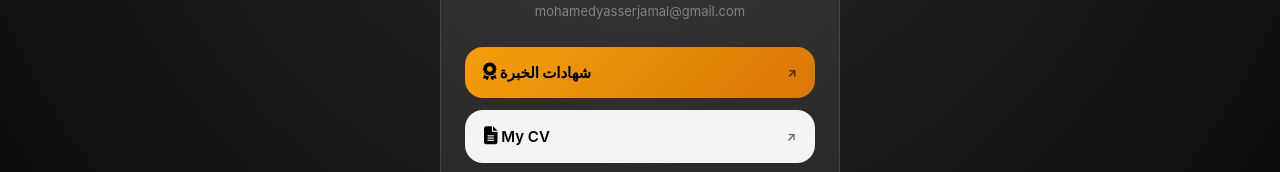
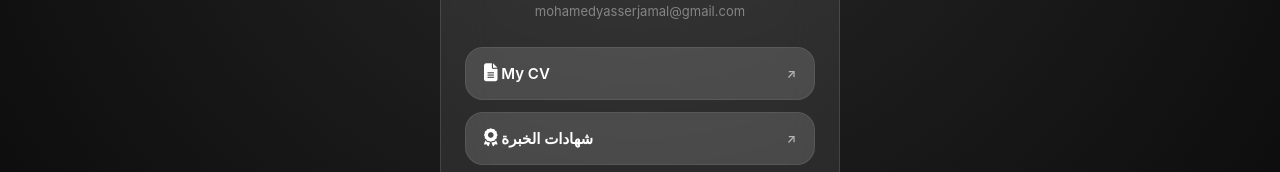
Before and after one commit to boda1422010-art/Mohammed-links, a plain HTML site: page index.html in a window 1280 px wide. Shown: the part 252-424 px from the top of the page. Drawn offline with Linux system fonts and the light colour scheme.

Commit message:
Update index.html

```diff
--- a/index.html
+++ b/index.html
@@ -19,10 +19,6 @@ h1{color:#fff;font-size:30px;font-weight:800;margin-bottom:6px}
 .link i{font-size:18px}
 .arrow{opacity:0.6;font-size:12px}
 .ip-logo{width:22px;height:22px;border-radius:6px;object-fit:cover}
-.cv{background:rgba(255,255,255,0.95) !important;color:#000 !important}
-.cv .arrow{color:#000}
-.certificates{background:linear-gradient(135deg, #f59e0b, #d97706) !important;color:#000 !important;border:none !important;font-weight:800}
-.certificates i, .certificates .arrow{color:#000}
 </style>
 </head>
 <body>
@@ -32,8 +28,8 @@ h1{color:#fff;font-size:30px;font-weight:800;margin-bottom:6px}
 <div class="role">Graphic Designer</div>
 <div class="email">mohamedyasserjamal@gmail.com</div>
 <div class="links">
-<a class="link certificates" href="certificates.html"><span><i class="fas fa-award"></i> شهادات الخبرة</span><span class="arrow">↗</span></a>
-<a class="link cv" href="Mohamed_Yasser_Gamal_CV_new3.pdf" target="_blank"><span><i class="fas fa-file-lines"></i> My CV</span><span class="arrow">↗</span></a>
+<a class="link" href="Mohamed_Yasser_Gamal_CV_new3.pdf" target="_blank"><span><i class="fas fa-file-lines"></i> My CV</span><span class="arrow">↗</span></a>
+<a class="link" href="certificates.html"><span><i class="fas fa-award"></i> شهادات الخبرة</span><span class="arrow">↗</span></a>
 <a class="link" href="https://www.behance.net/mohamedgimal" target="_blank"><span><i class="fab fa-behance"></i> Behance</span><span class="arrow">↗</span></a>
 <a class="link" href="https://www.linkedin.com/in/mohamed-yasser-73ab0a247" target="_blank"><span><i class="fab fa-linkedin"></i> LinkedIn</span><span class="arrow">↗</span></a>
 <a class="link" href="https://www.instagram.com/mohamed_.yasser1" target="_blank"><span><i class="fab fa-instagram"></i> Instagram</span><span class="arrow">↗</span></a>
@@ -42,7 +38,7 @@ h1{color:#fff;font-size:30px;font-weight:800;margin-bottom:6px}
 <a class="link" href="https://x.com/TheWizard_168" target="_blank"><span><i class="fab fa-x-twitter"></i> X</span><span class="arrow">↗</span></a>
 <a class="link" href="https://www.tiktok.com/@mohamedyassergima" target="_blank"><span><i class="fab fa-tiktok"></i> TikTok</span><span class="arrow">↗</span></a>
 <a class="link" href="https://www.snapchat.com/add/m_ysr2022680?share_id=gholqJEEBJM&locale=en-EG" target="_blank"><span><i class="fab fa-snapchat"></i> Snapchat</span><span class="arrow">↗</span></a>
-<a class="link" href="https://ipn.eg/S/moyass2/instapay/1YDAjx" target="_blank"><span style="display:flex;align-items:center;gap:8px"><img class="ip-logo" src="https://play-lh.googleusercontent.com/Pv1p8v-KJq4Z_LLOjQjBZpK8DNJg4Zb5aNOQY7WfoiHR4Gfs165Z1TTNMThZ883Yfg=w40-h40"> InstaPay</span><span class="arrow">↗</span></a>
+<a class="link" href="https://ipn.eg/S/moyass2/instapay/1YDAjx" target="_blank"><span style="display:flex;align-items:center;gap:8px"><img class="ip-logo" src="https://play-lh.googleusercontent.com/Pv1p8v-KJq4Z_LLOjQjBZpK8DNJg4Z883Yfg=w40-h40"> InstaPay</span><span class="arrow">↗</span></a>
 </div>
 </div>
 </body>
```
